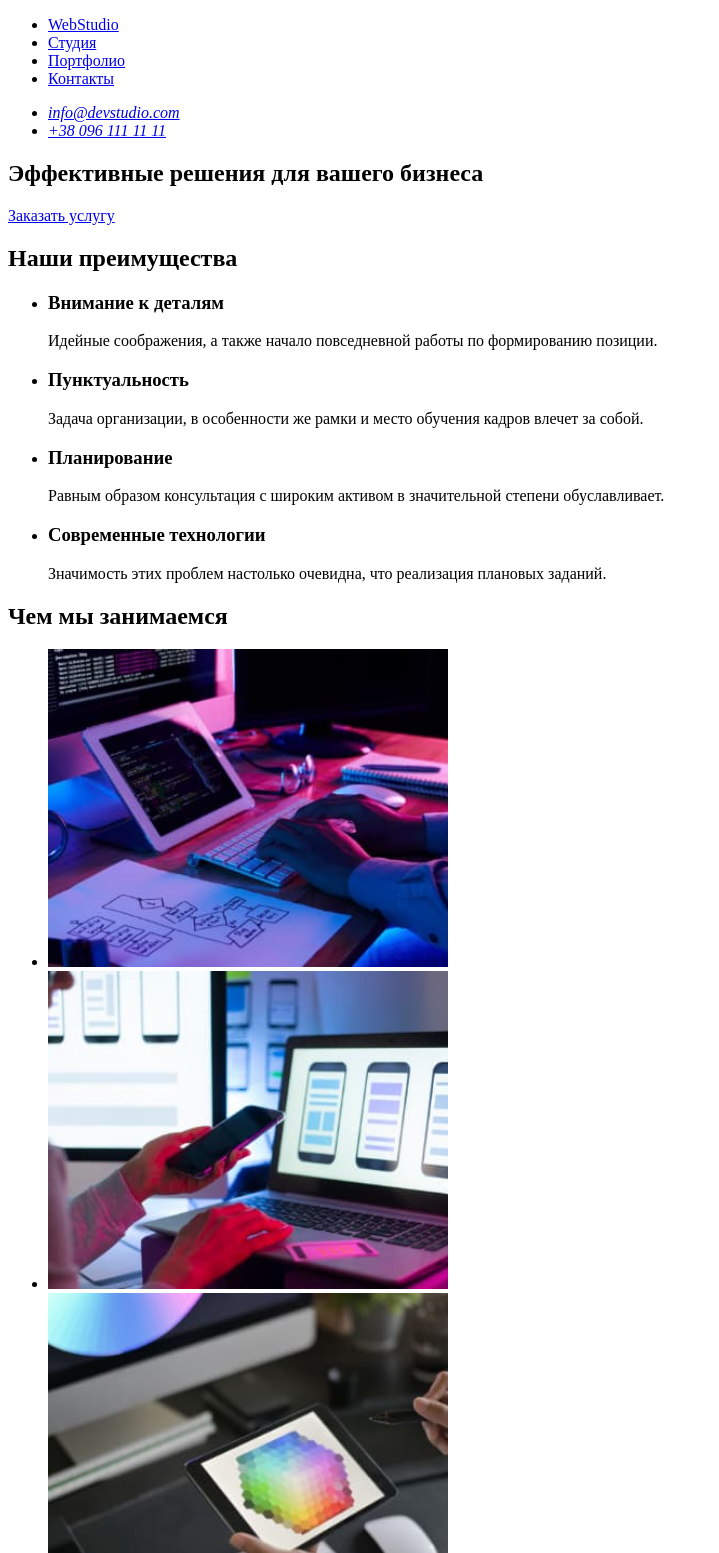
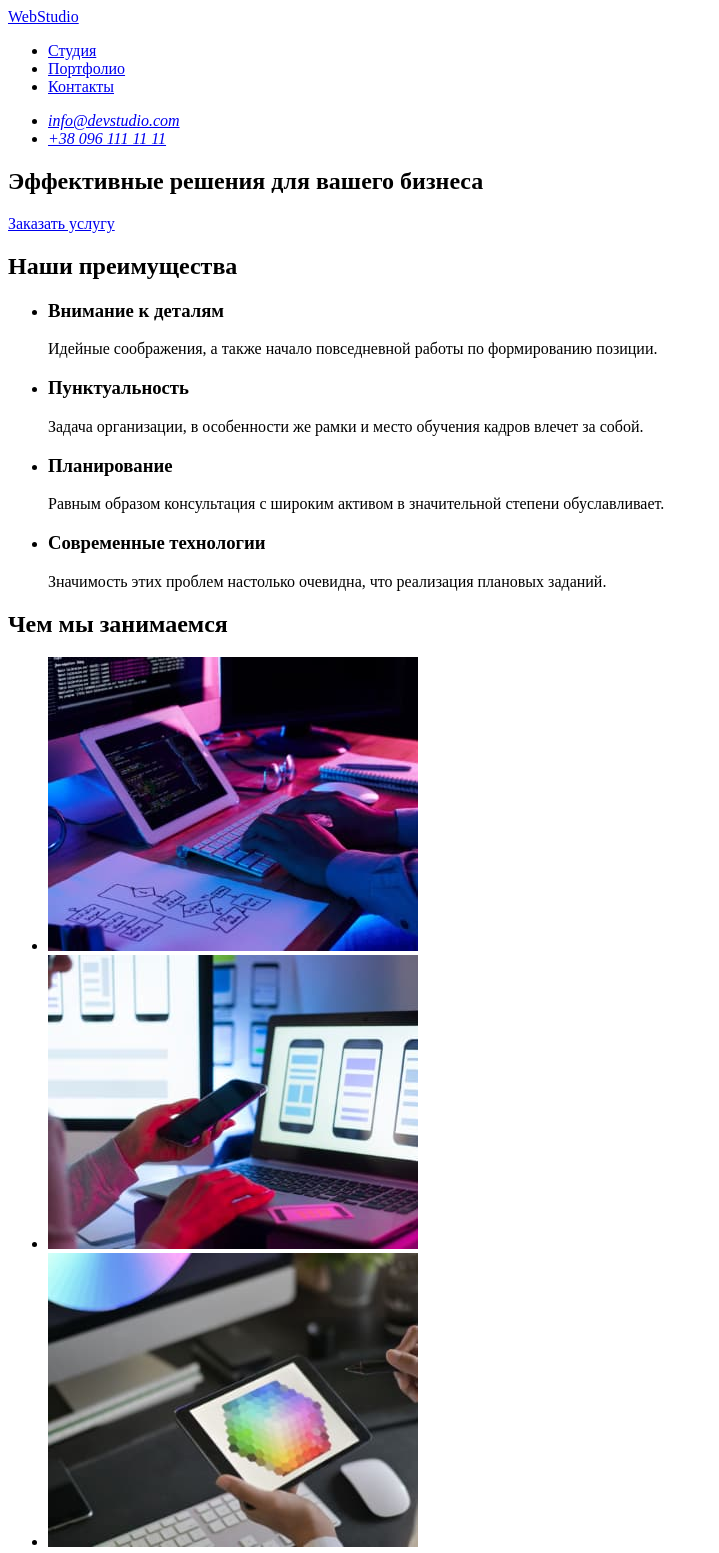
Before and after one commit to Svitlana-Hazdiuk/goit-markup-hw-01, a plain HTML site: page index.html in a window 1280 px wide. Shown: the top 1553 px of the page, without its empty margins (0-719 px from the left). Drawn offline with Linux system fonts and the light colour scheme.

Commit message:
внесла поправки відповідно до вказівок ментора

```diff
--- a/index.html
+++ b/index.html
@@ -8,8 +8,8 @@
 <body>
 <header>
     <nav>
+        <a href="/">WebStudio</a>
         <ul>
-            <li><a href="/">WebStudio</a></li>
             <li><a href="/">Студия</a></li>
             <li><a href="/">Портфолио</a></li>
             <li><a href="/">Контакты</a></li>
@@ -25,12 +25,11 @@
 </header>
 
     <main>
-        <div>
+
         <section>
             <h1>Эффективные решения для вашего бизнеса</h1>
             <a href="/">Заказать услугу</a>
         </section>
-        </div>
 
         <section>
             <h2>Наши преимущества</h2>
@@ -61,15 +60,15 @@
             <h2>Чем мы занимаемся</h2>
             <ul>
                 <li>
-                    <a href="/"><img src="./img/img_1.jpg" alt="Человек, работающий с планшетом и клавиатурой" width="400"></a>
+                    <a href="/"><img src="./img/img_1.jpg" alt="Человек, работающий с планшетом и клавиатурой" width="370"></a>
                 </li>
 
                 <li>
-                    <a href="/"><img src="./img/img_2.jpg" alt="Человек, работающий с телефоном и ноутбуком" width="400"></a>
+                    <a href="/"><img src="./img/img_2.jpg" alt="Человек, работающий с телефоном и ноутбуком" width="370"></a>
                 </li>
 
                 <li>
-                    <a href=""><img src="./img/img_3.jpg" alt="Человек рассматривает цветовую гамму на планшете" width="400"></a>
+                    <a href=""><img src="./img/img_3.jpg" alt="Человек рассматривает цветовую гамму на планшете" width="370"></a>
                 </li>
             </ul>
         </section>
@@ -114,7 +113,7 @@
     </main>
 
 <footer>
-    <p>WebStudio</p>
+    <a href="/">WebStudio</a>
     <address>
         <ul>
         <li><a href="/">г. Киев, пр-т Леси Украинки, 26</a></li>
```
